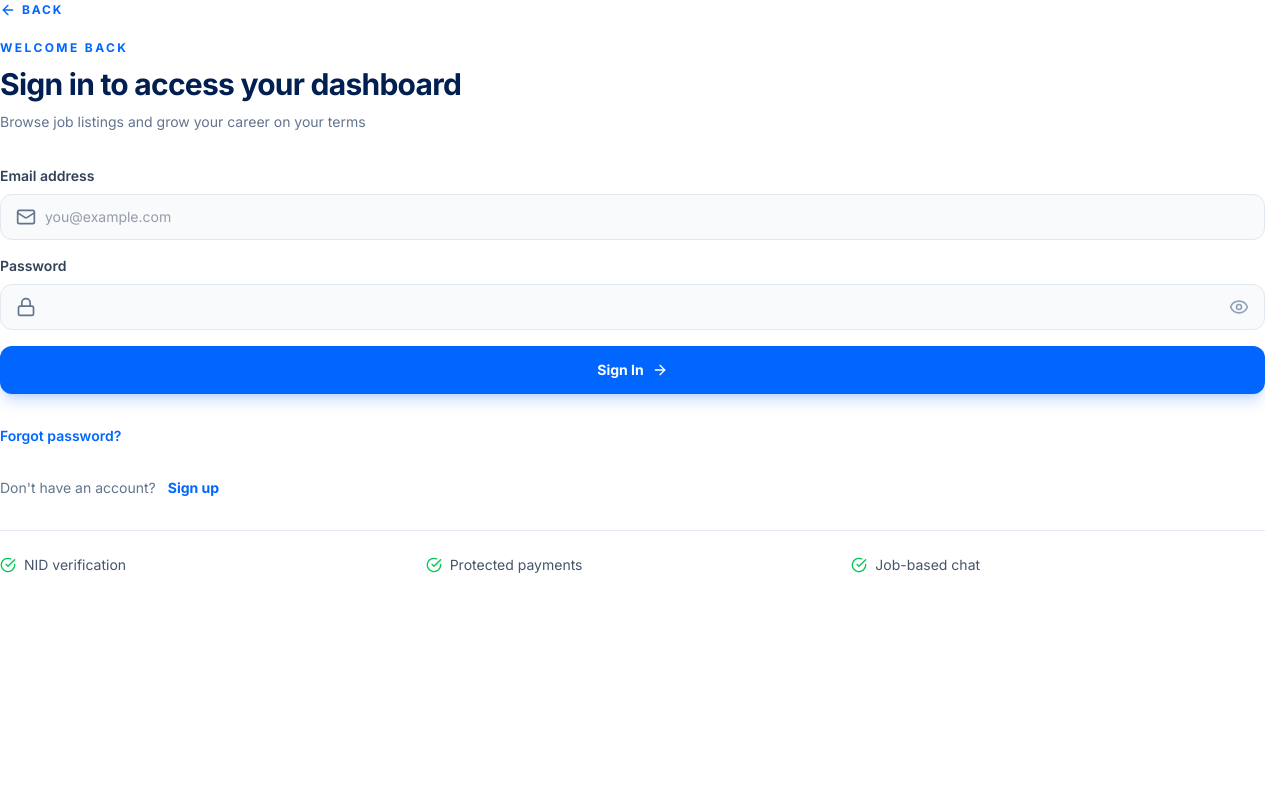
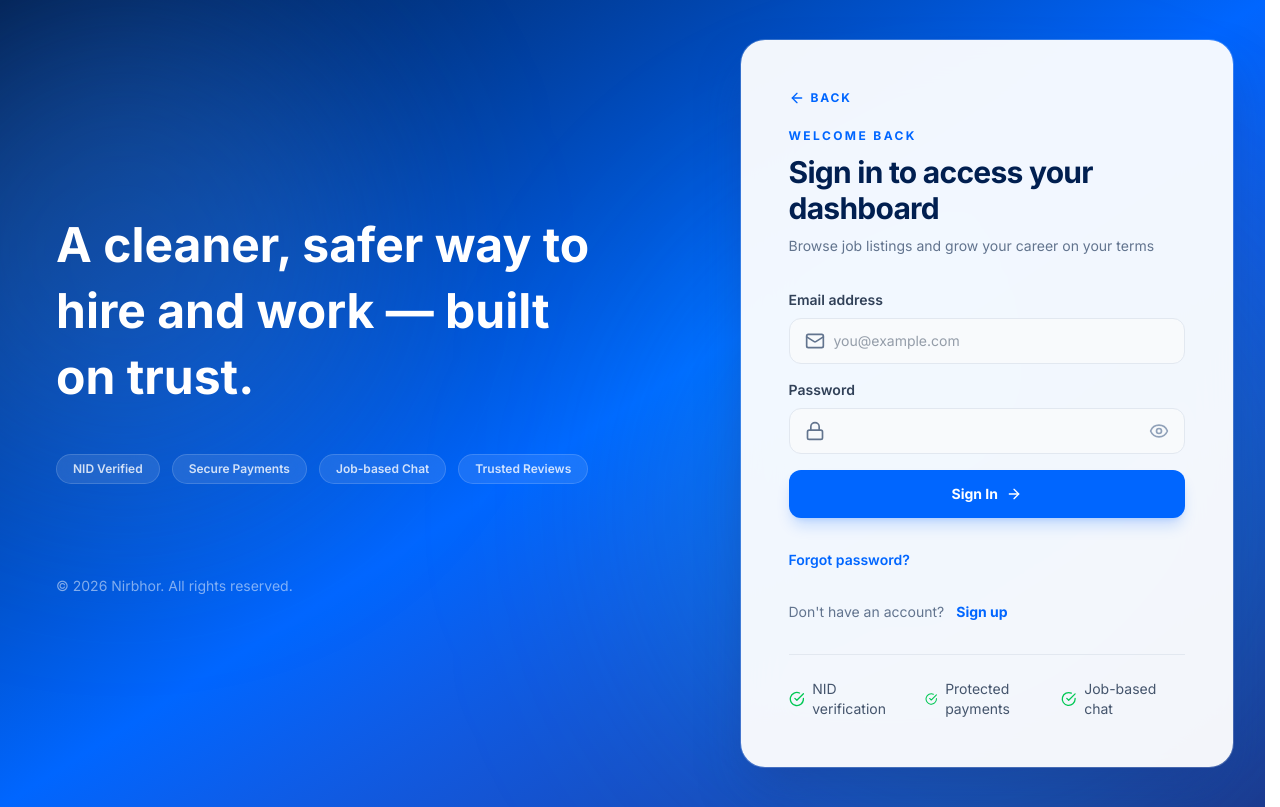
Before and after one commit to taharukaiya/Nirbhor-Frontend, a React (Vite) app: page /login in a window 1280 px wide. Built offline with nearby package versions, Linux system fonts and the light colour scheme; no server answers.

Commit message:
AuthLayout.jsx Fixed

```diff
--- a/src/layouts/AuthLayout.jsx
+++ b/src/layouts/AuthLayout.jsx
@@ -4,12 +4,61 @@ import { Outlet } from "react-router-dom";
  * AuthLayout
  *
  * Architectural Intent:
- * A bare pass-through wrapper for Authentication-related routes.
- * Ensures that pages like Login and Register can implement their own full-screen,
- * chromeless designs without inheriting the main site's Header or Footer.
+ * Layout wrapper for Authentication-related routes.
+ * Provides a full-screen split design with brand messaging on the left
+ * and a glassmorphic form container on the right.
  */
 function AuthLayout() {
-  return <Outlet />;
+  return (
+    <div className="min-h-screen overflow-x-hidden bg-gradient-to-br from-[#011F50] via-[#0066FF] to-blue-900">
+      <main className="flex min-h-[calc(100vh)] flex-col lg:flex-row relative">
+        {/* Background ambient light */}
+        <div className="absolute inset-0 overflow-hidden pointer-events-none">
+            <div className="absolute -left-[10%] top-0 h-[500px] w-[500px] rounded-full bg-blue-400/20 blur-[100px]" />
+            <div className="absolute right-0 bottom-0 h-[600px] w-[600px] rounded-full bg-cyan-400/20 blur-[120px]" />
+        </div>
+
+        {/* Left — branding panel (desktop only) */}
+        <div className="relative z-10 hidden min-w-0 flex-1 flex-col justify-center overflow-hidden p-10 lg:flex xl:p-14">
+
+          {/* Quote block */}
+          <div className="flex flex-col justify-center gap-5 relative space-y-6">
+            <blockquote className="text-4xl font-bold leading-snug text-white xl:text-5xl">
+              A cleaner, safer way to hire and work — built on trust.
+            </blockquote>
+            <div className="flex flex-wrap gap-3">
+              {[
+                "NID Verified",
+                "Secure Payments",
+                "Job-based Chat",
+                "Trusted Reviews",
+              ].map((badge) => (
+                <span
+                  key={badge}
+                  className="rounded-full border border-white/15 bg-white/10 px-4 py-1.5 text-xs font-semibold text-white/80 backdrop-blur-md"
+                >
+                  {badge}
+                </span>
+              ))}
+            </div>
+            <p className="text-sm text-white/50 mt-12">
+              © {new Date().getFullYear()} Nirbhor. All rights reserved.
+            </p>
+          </div>
+        </div>
+
+        {/* Right — form area */}
+        <div className="relative z-10 flex min-w-0 flex-1 flex-col lg:pl-10">
+          {/* Page content (Login / Register / etc.) */}
+          <div className="flex flex-1 items-center justify-center px-5 py-10 sm:px-8">
+            <div className="w-full max-w-lg rounded-3xl bg-white/95 backdrop-blur-xl p-8 sm:p-12 shadow-2xl shadow-blue-900/50 ring-1 ring-white/20 animate-fade-in-up">
+              <Outlet />
+            </div>
+          </div>
+        </div>
+      </main>
+    </div>
+  );
 }
 
 export default AuthLayout;
```
